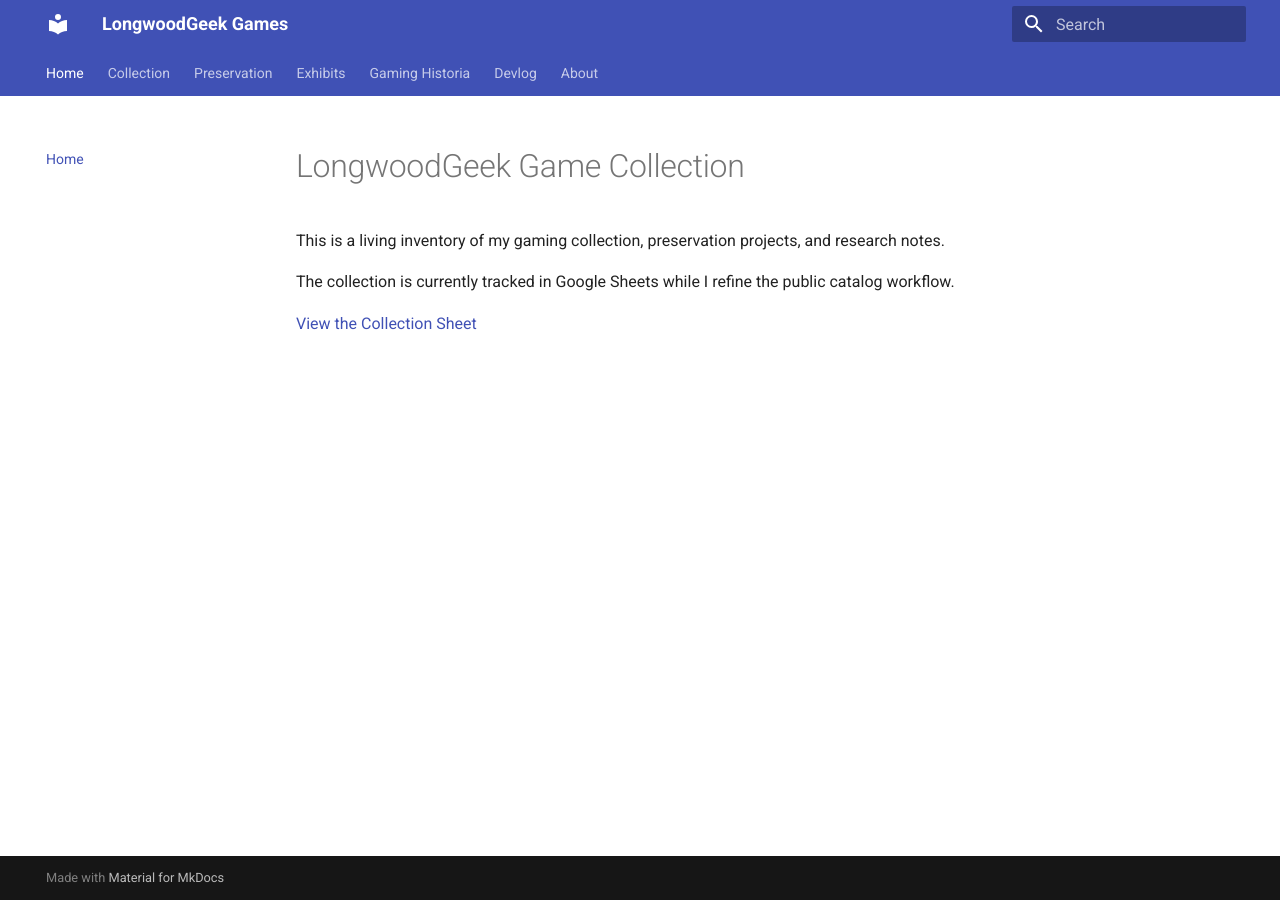
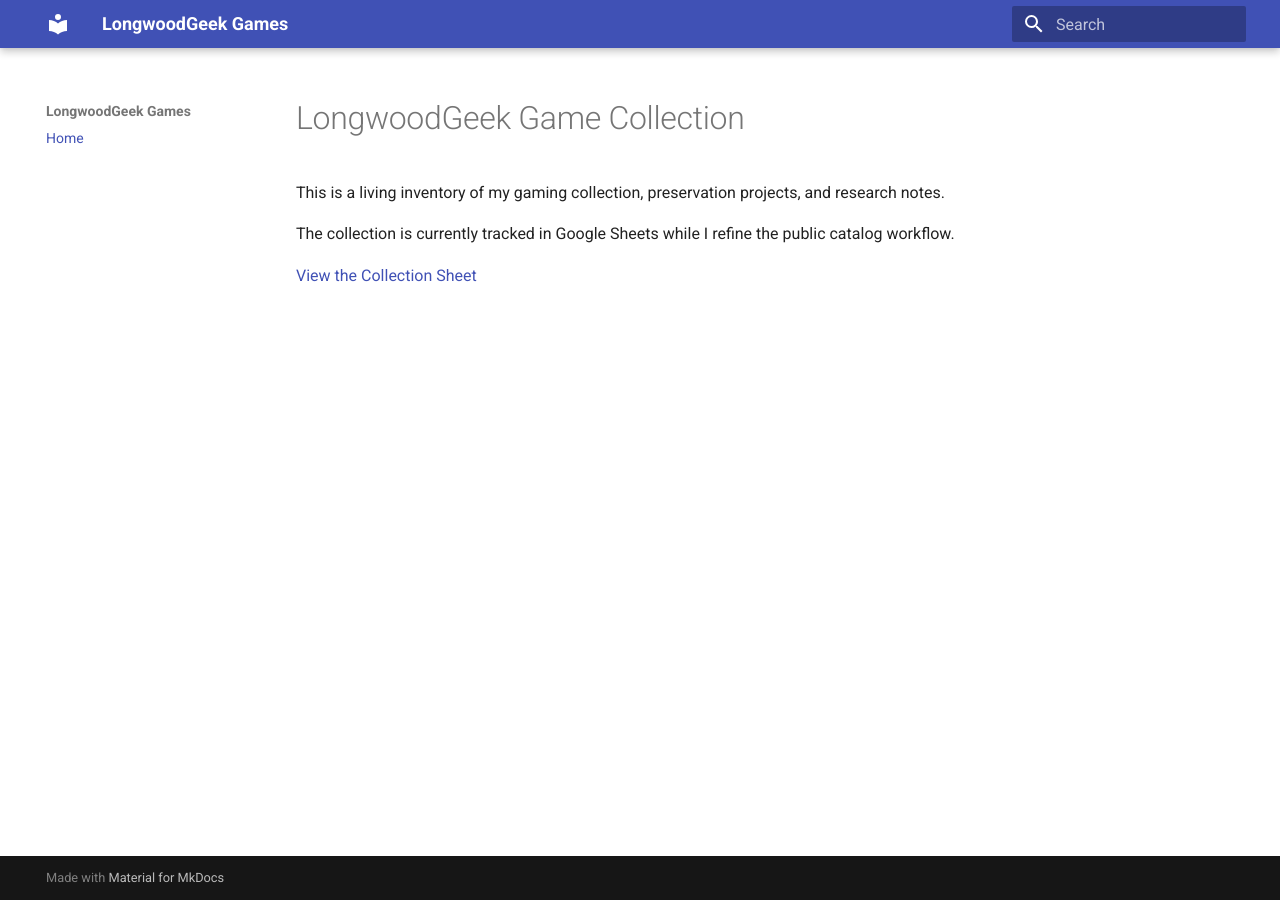
Before and after one commit to GerryBM/longwoodgeek-games-site, an MkDocs documentation site: the page built from docs/index.md, in a window 1280 px wide. Built offline with MkDocs 1.6.1 and Material for MkDocs 9.7.7, drawn with Linux system fonts in a browser that asks for light colours; some of the changed lines change nothing that is shown.

Commit message:
Update mkdocs.yml

```diff
--- a/mkdocs.yml
+++ b/mkdocs.yml
@@ -1,57 +1,11 @@
 site_name: LongwoodGeek Games
 site_url: https://games.longwoodgeek.net
-site_description: Gaming collection, preservation notes, exhibits, and inventory projects from LongwoodGeek.
-site_author: Gerald Martin / LongwoodGeek
 
 theme:
   name: material
-  features:
-    - navigation.tabs
-    - navigation.sections
-    - navigation.expand
-    - navigation.top
-    - search.highlight
-    - search.suggest
-    - toc.follow
 
 nav:
   - Home: index.md
-  - Collection:
-      - Overview: collection/index.md
-      - Public Catalog: collection/public-catalog.md
-      - Platforms: collection/platforms.md
-      - Hardware: collection/hardware.md
-      - Wanted List: collection/wanted.md
-      - Trade / Sale: collection/trade-sale.md
-  - Preservation:
-      - Notes: preservation/index.md
-      - Disk Imaging: preservation/disk-imaging.md
-      - Console / Cartridge Notes: preservation/console-cartridge-notes.md
-      - Media Archive: preservation/media-archive.md
-  - Exhibits:
-      - Overview: exhibits/index.md
-      - Star Trek Games: exhibits/star-trek-games.md
-      - Apple II Collection: exhibits/apple-ii.md
-      - Softdisk Archive: exhibits/softdisk.md
-      - Sci-Fi Games: exhibits/sci-fi-games.md
-  - Gaming Historia:
-      - Overview: gaming-historia/index.md
-      - Developer Spotlights: gaming-historia/developer-spotlights.md
-      - Historical Context: gaming-historia/historical-context.md
-      - Preservation and Access: gaming-historia/preservation-access.md
-  - Devlog:
-      - Updates: devlog/index.md
-  - About:
-      - About This Site: about.md
-      - Contact: contact.md
-
-markdown_extensions:
-  - admonition
-  - attr_list
-  - md_in_html
-  - toc:
-      permalink: true
-  - tables
 
 plugins:
   - search
```
